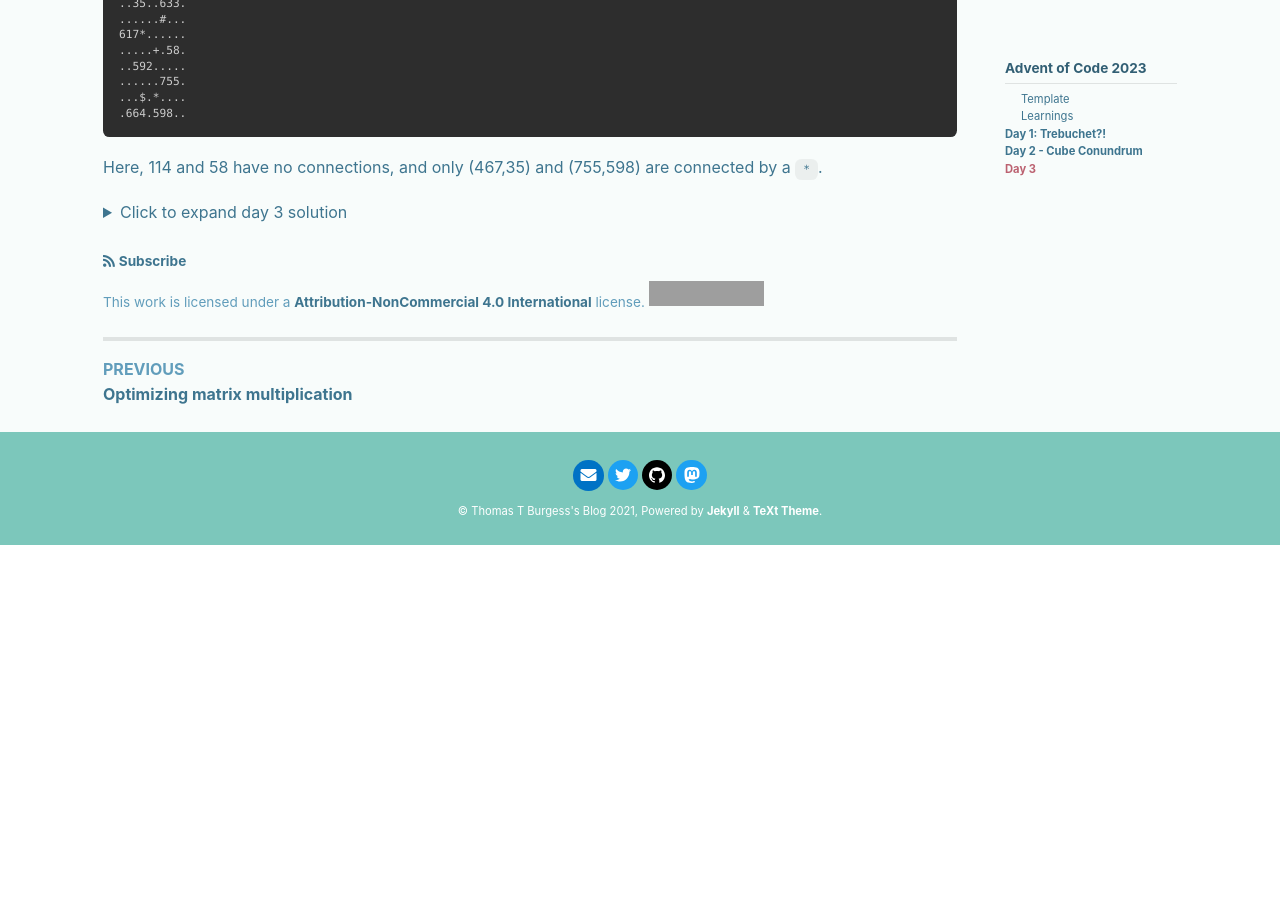
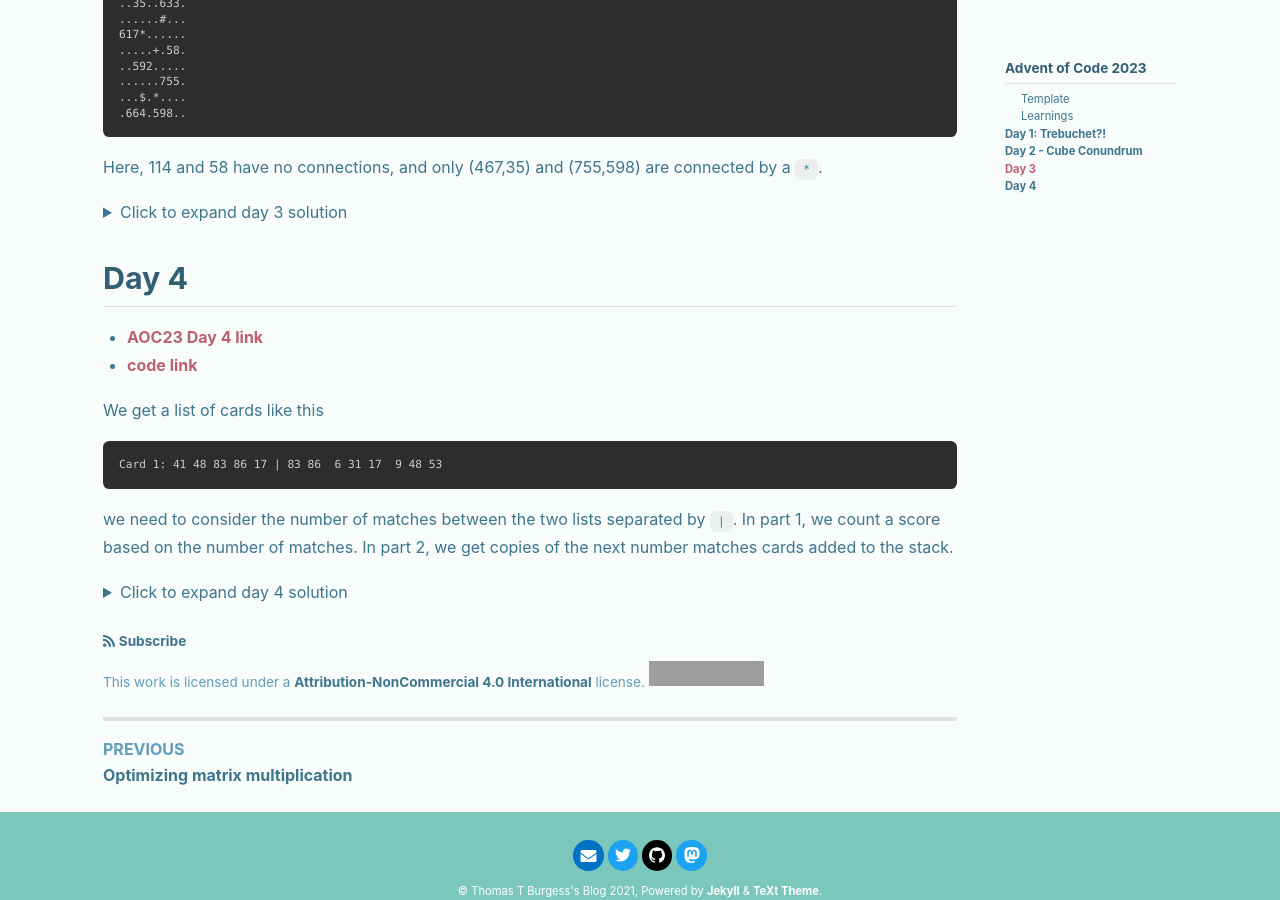
Before and after one commit to thomasburgess/thomasburgess.github.io, a Jekyll site: the page built from _posts/2023-12-01-advent2023.md, in a window 1280 px wide and 900 px high, scrolled down 2999 px. Built offline with Jekyll 4.4.1, drawn with Linux system fonts in a browser that asks for light colours; nearby versions of some CDN libraries; comment, search, counter and statistics services are not loaded; before the commit the page ends 3544 px from its top, so only the background shows below that; grey boxes are pictures that could not be loaded.

Commit message:
day04 added

````diff
--- a/_posts/2023-12-01-advent2023.md
+++ b/_posts/2023-12-01-advent2023.md
@@ -349,7 +349,84 @@ if __name__ == "__main__":
 ```
 {% enddetails %}
 
+## Day 4
+
+* [AOC23 Day 4 link](https://adventofcode.com/2023/day/4)
+* [code link](https://github.com/thomasburgess/advent2023/blob/main/day04.py)
+
+We get a list of cards like this
+```
+Card 1: 41 48 83 86 17 | 83 86  6 31 17  9 48 53
+```
+we need to consider the number of matches between the two lists separated by `|`.
+In part 1, we count a score based on the number of matches. In part 2, we get copies
+of the next number matches cards added to the stack.
+
+
+{% details Click to expand day 4 solution %}
+
+I used a regexp match all to parse the lines. I first parsed everything and then made a
+match counter. In principle it would be more efficient to just insert that into the
+parser, but I didn't know I wouldn't need the paresed lists before part 2. For part 2 I
+just keep track of the number of instances of each card.
+
+```python
+from pathlib import Path
+import re
+
+
+def read_data(path: Path) -> list:
+    """Read line data."""
+    with path.open("r") as f:
+        return [i.strip() for i in f.readlines()]
+
+
+def parse(data: list[str]) -> list[tuple[int, set[int], set[int]]]:
+    pattern = r"Card\s+(\d+):\s*(.+?)\s*\|\s*(.+)"
+    result = []
+    for line in data:
+        match = re.findall(pattern, line)
+        card, a, b = match[0]
+        result.append((int(card), set(map(int, a.split())), set(map(int, b.split()))))
+    return result
+
+
+def wins(parsed: list[tuple[int, set[int], set[int]]]) -> list[tuple[int, int]]:
+    return [(i, len(w.intersection(n))) for i, w, n in parsed]
+
+
+def part1(data: list[str]):
+    return sum(int(2 ** (w - 1)) for i, w in wins(parse(data)))
+
+
+def part2(data: list[str]):
+    cards = {k: {"wins": v, "count": 1} for k, v in wins(parse(data))}
+    for i, c in cards.items():
+        for j in range(i + 1, i + 1 + c["wins"]):
+            cards[j]["count"] += c["count"]
+    return sum(c["count"] for i, c in cards.items())
+
+
+if __name__ == "__main__":
+    DAY = "04"
+    exdata = read_data(Path(f"day{DAY}_example.txt"))
+    indata = read_data(Path(f"day{DAY}_input.txt"))
+
+    print("PART 1")
+    print(f"\texample: {part1(exdata)}")
+    print(f"\tinput: {part1(indata)}")
+
+    print("PART 2")
+    print(f"\texample: {part2(exdata)}")
+    print(f"\tinput: {part2(indata)}")
+```
+{% enddetails %}
+
+
 <!--
+
+## Day X
+
 * [AOC23 Day X link](https://adventofcode.com/2023/day/X)
 * [code link](https://github.com/thomasburgess/advent2023/blob/main/day0X.py)
 
````
